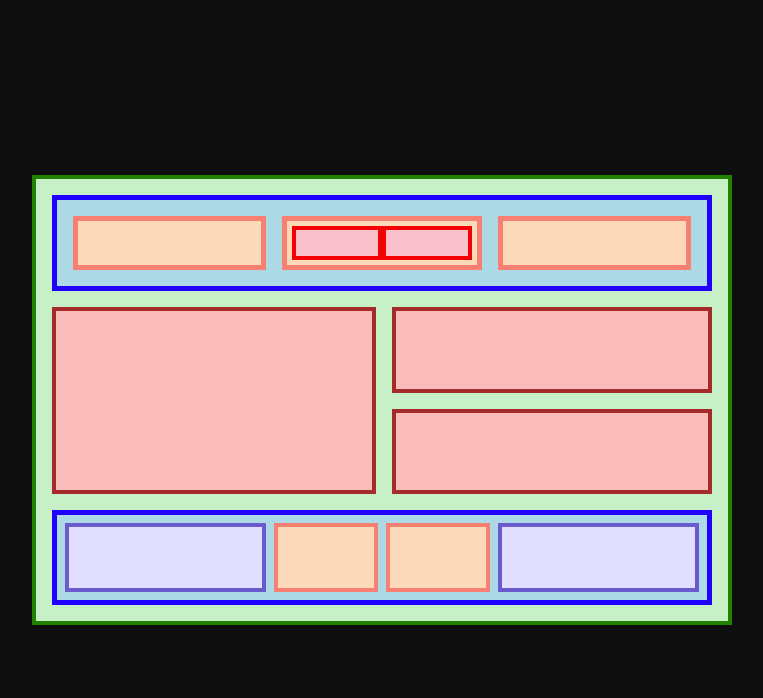
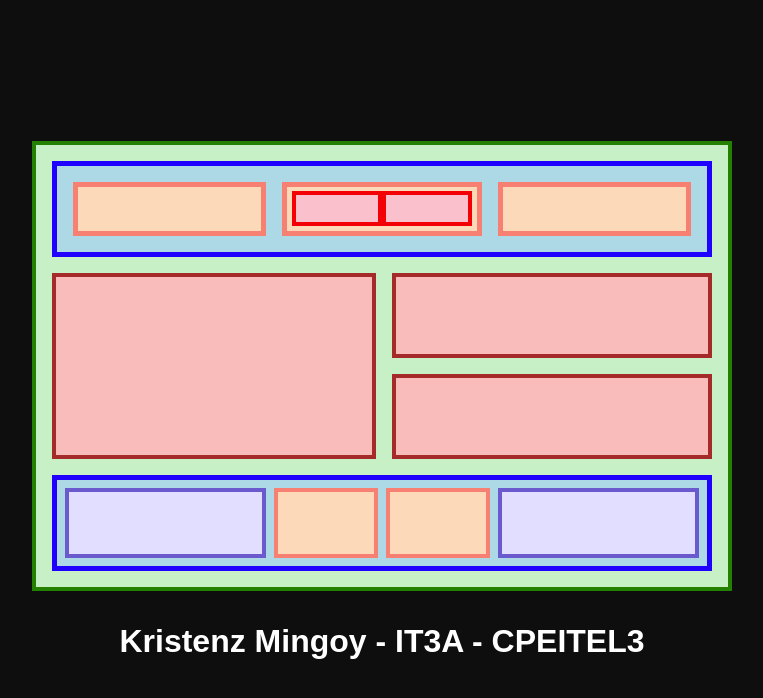
Before and after one commit to Kristenz24/layout, a plain HTML site: page index.html in a window 1280 px wide. Shown: the whole page, without its empty margins (258-1021 px from the left). Drawn offline with Linux system fonts and the light colour scheme.

Commit message:
added name

```diff
--- a/index.css
+++ b/index.css
@@ -13,6 +13,13 @@ body {
     justify-content         : center;
     align-items             : center;
     overflow                : hidden;
+
+    flex-direction: column;
+}
+h1{
+    color: #fff;
+    padding-top: 2rem;
+    font-family: sans-serif;
 }
 
 .main-container {
--- a/index.html
+++ b/index.html
@@ -37,6 +37,6 @@
         </div>
     </div>
 
-
+    <h1>Kristenz Mingoy - IT3A - CPEITEL3</h1>
 </body>
 </html>
```
